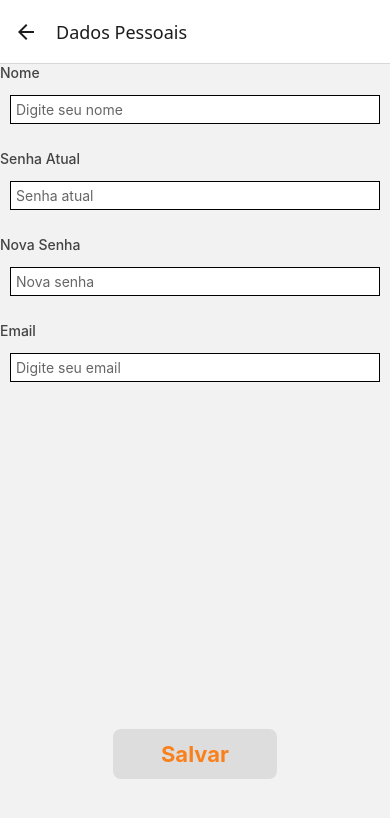
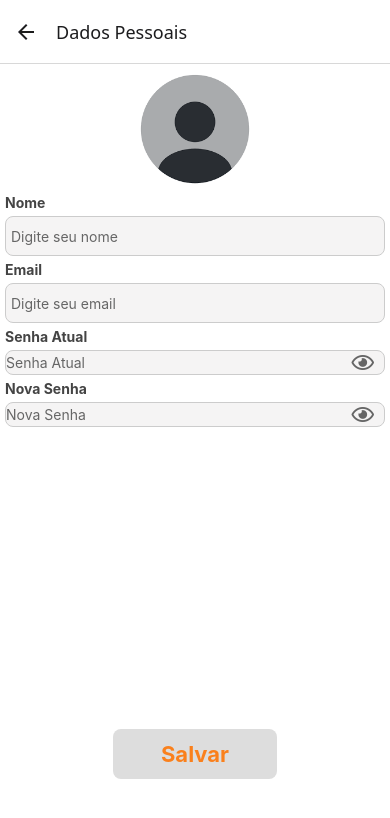
Before and after one commit to andrerodriguesp4/eutreino, a React Native app: screen /EditarPerfil in a window 390 px wide. Shown: the top 818 px of the page. Built offline with nearby package versions, Linux system fonts and the light colour scheme.

Commit message:
feat: UX & functionalities improvement

```diff
--- a/screens/account/EditarPerfil.js
+++ b/screens/account/EditarPerfil.js
@@ -1,17 +1,20 @@
-import { TextInput, Text, StyleSheet, View, TouchableOpacity, Alert, ActivityIndicator, Modal } from "react-native";
+import { TextInput, Text, StyleSheet, View, TouchableOpacity, Alert, ActivityIndicator, Modal, Image } from "react-native";
 import app from "../../firebaseConfig";
 import { getFirestore, doc, updateDoc, getDoc } from "firebase/firestore";
 import { useState, useEffect } from "react";
 import AsyncStorage from "@react-native-async-storage/async-storage";
+import styles from '../account/styles/styles'
+import PasswordField from "./components/Passwordfield";
 
 export default function EditarPerfil({navigation}){
     const [originalData, setOriginalData] = useState({});
     const [user, setUser] = useState('');
     // const [nickname, setNickname] = useState('');
     const [email, setEmail] = useState('');
-    const [password, setPassword] = useState('');
+    const [senha, setSenha] = useState('');
     const [newPassword, setNewPassword] = useState('');
     const [userId, setUserId] = useState('');
+
     const [loading, setLoading] = useState(false);
 
     useEffect(()=>{
@@ -33,6 +36,7 @@ export default function EditarPerfil({navigation}){
                     const data = userSnap.data();
                     setOriginalData(data);
                     setUser(data.user || '');
+                    // setSenha(data.senha || '');
                     setEmail(data.email || '');
                     // setNickname(data.nickname || '');
                 }
@@ -49,6 +53,10 @@ export default function EditarPerfil({navigation}){
             Alert.alert('Erro', 'Usuário não encontrado');
             return;
         }
+        if (newPassword && !senha) {
+            Alert.alert('Erro', 'Digite sua senha atual para alterar a senha.');
+            return;
+        }
 
         const dadosAtualizados = {};
         if (user !== originalData.user) dadosAtualizados.user = user;
@@ -56,7 +64,7 @@ export default function EditarPerfil({navigation}){
         if (email !== originalData.email) dadosAtualizados.email = email;
 
         // Editar método de autenticação para não salvar senha diretamente
-        if (newPassword) dadosAtualizados.newPassword = newPassword;
+        if (newPassword) dadosAtualizados.senha = newPassword;
 
         if (Object.keys(dadosAtualizados).length === 0){
             Alert.alert('Aviso', 'Nenhum dado foi alterado.');
@@ -77,16 +85,29 @@ export default function EditarPerfil({navigation}){
 
     const campos = [
         { label: 'Nome', value: user, setter: setUser, placeholder: 'Digite seu nome' },
-        { label: 'Senha Atual', value: password, setter: setPassword, placeholder: 'Senha atual' },
-        { label: 'Nova Senha', value: newPassword, setter: setNewPassword, placeholder: 'Nova senha' },
         { label: 'Email', value: email, setter: setEmail, placeholder: 'Digite seu email' },
     ];
 
+    // const ProfilePicture = ({userImage}) => {
+    //     const defaultImage = require('../../source/perfil.png');
+    //     const profileImage = userImage ? {url: userImage} : {url: defaultImage};
+
+    //     return(
+    //         <View style={styles.imageContainer}>
+    //             <Image source={defaultImage} style={styles.image} />
+    //         </View>
+    //     )
+    // }
+
     return (
+        <View style={{flex:1}}>
+            <View style={styles.imageContainer}>
+                <Image source={require('../../source/perfil.png')} style={styles.image} />
+            </View>
             <View style={styles.container}>
                 <View>
                     {campos.map((campo, index) => (
-                    <View key={index} style={{ marginBottom: 16 }}>
+                        <View key={index}>
                             <Text style={styles.label}>{campo.label}</Text>
                             <TextInput
                                 value={campo.value}
@@ -97,6 +118,19 @@ export default function EditarPerfil({navigation}){
                             />
                         </View>
                     ))}
+                    <PasswordField
+                        label={"Senha Atual"}
+                        value={senha}
+                        onChangeText={setSenha}
+                        placeholder={"Senha Atual"}
+                    />
+
+                    <PasswordField
+                        label={"Nova Senha"}
+                        value={newPassword}
+                        onChangeText={setNewPassword}
+                        placeholder={"Nova Senha"}
+                    />
                 </View>
 
                 <View>
@@ -119,48 +153,9 @@ export default function EditarPerfil({navigation}){
                     </View>
                 </Modal>
             </View>
+        </View>
     );
 }
 
-const styles = StyleSheet.create({
-    container: {
-        flex:1,
-        justifyContent: 'space-between'
-    },
-    label: {
-        fontSize: 14,
-        color: '#444',
-        marginBottom: 4,
-        fontWeight: '500',
-    },
-    inputProfile: {
-        backgroundColor: '#fff',
-        padding: 5,
-        margin:10,
-        borderWidth: 1,
-    },
-    saveButton: {
-        flexDirection: 'row',
-        alignSelf: 'center',
-        paddingVertical: 12,
-        paddingHorizontal: 48,
-        borderRadius: 8,
-        backgroundColor: '#ddd',
-        marginBottom: 65,
-    },
-    saveText: {
-        color: '#FA801C',
-        fontWeight: 'bold',
-        fontSize: 22,
-    },
-    modalBackground: {
-        flex: 1,
-        backgroundColor: 'rgba(0, 0, 0, 0.3)',
-        justifyContent: 'center',
-        alignItems: 'center',
-        zIndex: 10
-    },
-})
-
 // Refatorar com Formulário controlado (ex: com Formik).
 // Adicionar validações com Yup.
--- /dev/null
+++ b/screens/account/components/Passwordfield.js
@@ -0,0 +1,33 @@
+// src/components/PasswordField.js
+import React, { useState } from 'react';
+import { View, Text, TextInput, TouchableOpacity } from 'react-native';
+import FontAwesome5 from 'react-native-vector-icons/FontAwesome5';
+import styles from '../styles/styles';
+
+const PasswordField = ({ label, value, onChangeText, placeholder }) => {
+    const [visible, setVisible] = useState(false);
+    return (
+    <View>
+        <Text style={styles.label}>{label}</Text>
+        <View style={styles.passwordContainer}>
+            <TextInput
+                value={value}
+                onChangeText={onChangeText}
+                placeholder={placeholder}
+                placeholderTextColor="#666"
+                secureTextEntry={!visible}
+                style={styles.inputPassword}
+            />
+            <TouchableOpacity onPress={() => setVisible(!visible)}>
+                <FontAwesome5
+                name={visible ? 'eye-slash' : 'eye'}
+                size={20}
+                color="#666"
+                />
+            </TouchableOpacity>
+        </View>
+    </View>
+    );
+};
+
+export default PasswordField;
--- /dev/null
+++ b/screens/account/styles/styles.js
@@ -0,0 +1,77 @@
+import { StyleSheet } from "react-native";
+
+const styles = StyleSheet.create({
+    container: {
+        flex:1,
+        justifyContent: 'space-between',
+        backgroundColor: '#fff'
+    },
+    imageContainer: {
+        backgroundColor: '#fff',
+        alignItems: 'center',
+        justifyContent: 'center',
+    },
+    image: {
+        height: 130,
+        width: 130,
+        borderRadius: 65,
+        resizeMode: 'cover',
+    },
+    label: {
+        fontSize: 14,
+        color: '#444',
+        marginHorizontal: 5,
+        marginVertical: 0,
+        fontWeight: 'bold',
+    },
+    inputProfile: {
+        backgroundColor: '#f5f4f4ff',
+        padding: 5,
+        height: 40,
+        marginHorizontal:5,
+        marginVertical: 5,
+        borderWidth: 1,
+        borderColor: '#ccc',
+        borderRadius: 8,
+    },
+
+    passwordContainer: {
+        backgroundColor: '#f5f4f4ff',
+        flexDirection: 'row',
+        alignItems: 'center',
+        borderWidth: 1,
+        borderColor: '#ccc',
+        borderRadius: 8,
+        paddingRight: 10,
+        marginHorizontal:5,
+        marginVertical: 5,
+    },
+    inputPassword: {
+        flex: 1,
+        color: '#000',
+    },
+
+
+    saveButton: {
+        flexDirection: 'row',
+        alignSelf: 'center',
+        paddingVertical: 12,
+        paddingHorizontal: 48,
+        borderRadius: 8,
+        backgroundColor: '#ddd',
+        marginBottom: 65,
+    },
+    saveText: {
+        color: '#FA801C',
+        fontWeight: 'bold',
+        fontSize: 22,
+    },
+    modalBackground: {
+        flex: 1,
+        backgroundColor: 'rgba(0, 0, 0, 0.3)',
+        justifyContent: 'center',
+        alignItems: 'center',
+    },
+});
+
+export default styles;
```
Also changed, not shown: source/perfil.png (added). Lines whose indentation alone changed are shown as unchanged.
